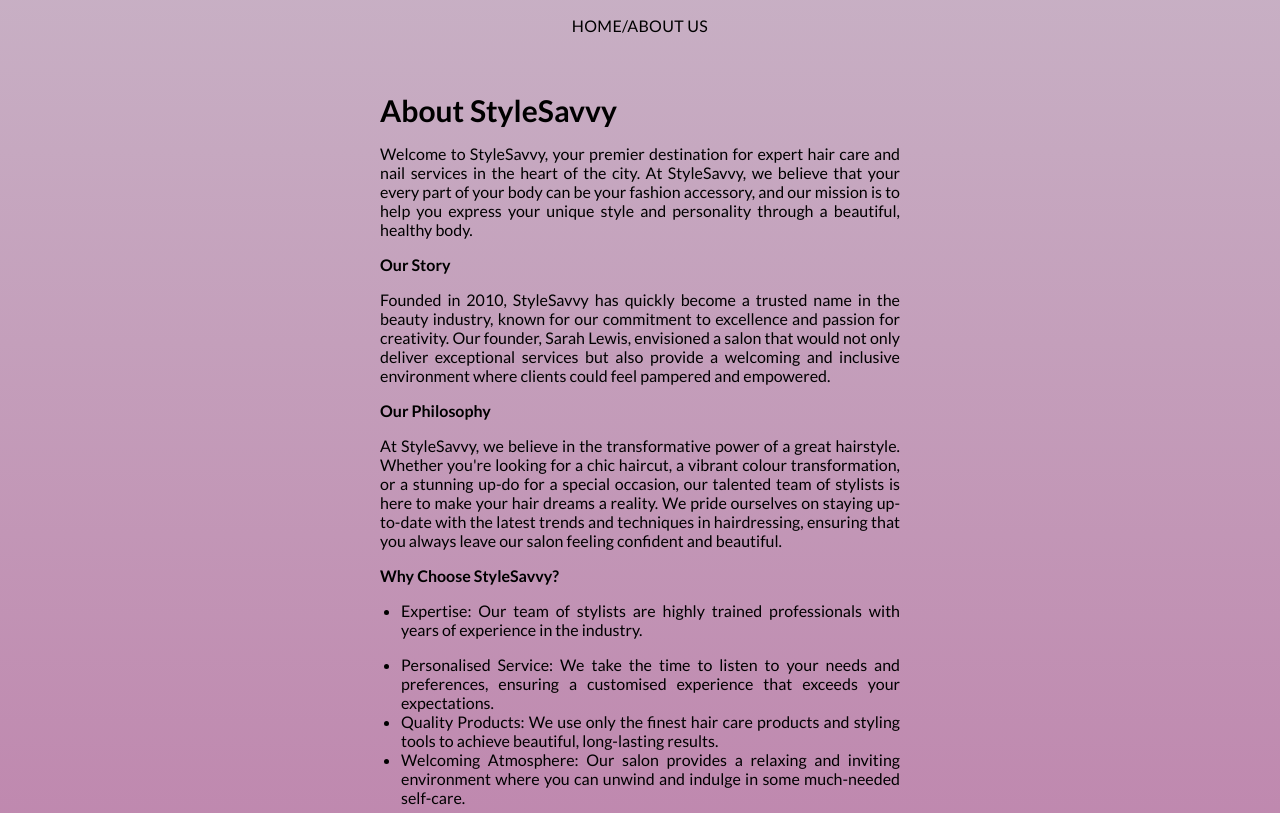
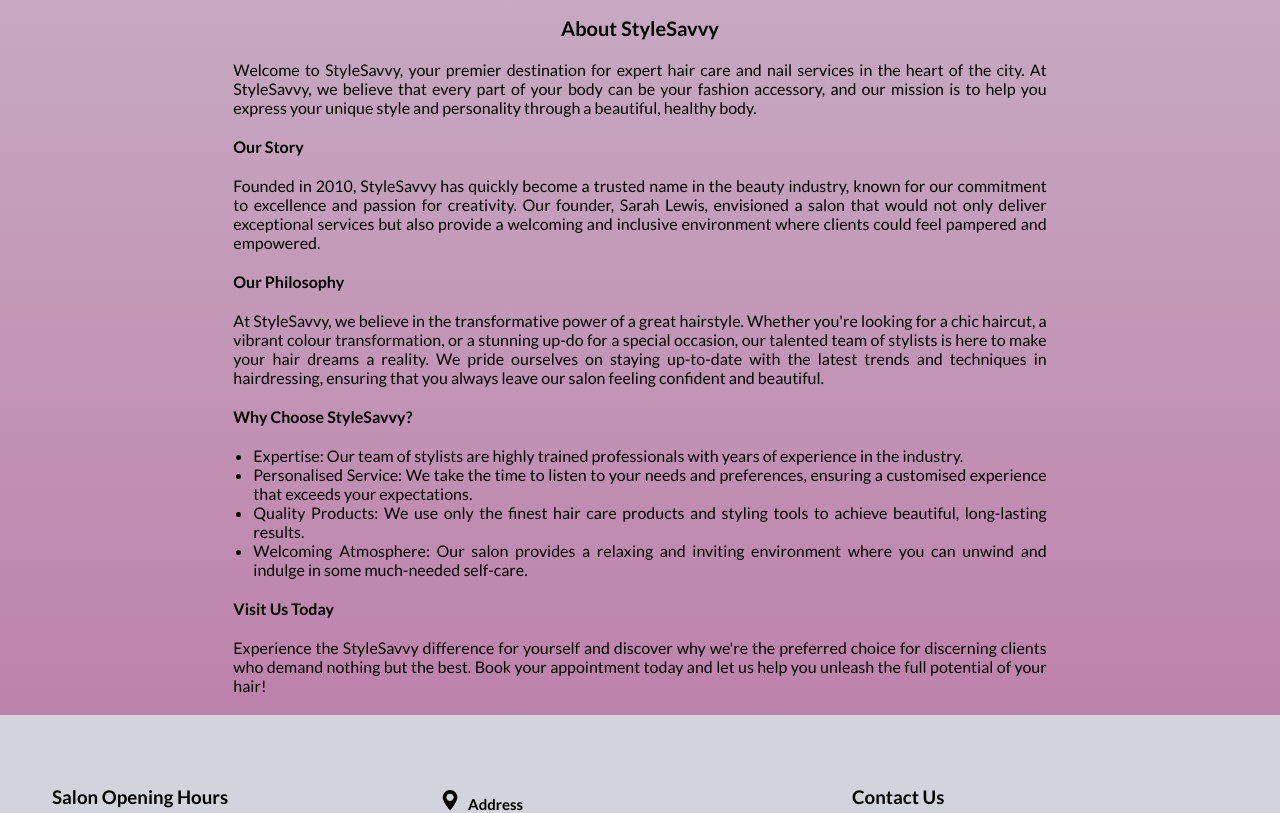
Before and after one commit to Tetsewa/StyleSavvy-Salon-Project, a React (Vite) app: page /AboutUs in a window 1280 px wide. Shown: the part 820-1633 px from the top of the page. Built offline with nearby package versions, Linux system fonts and the light colour scheme; a web font is replaced by a local one.

Commit message:
Update AboutUs.jsx

```diff
--- a/src/pages/AboutUs.jsx
+++ b/src/pages/AboutUs.jsx
@@ -1,34 +1,23 @@
 import React from 'react';
 import HomeBanner from '../components/HomeBanner';
 
-
 function About() {
     return (
-        <div >
+        <div>
             <HomeBanner/>
-            <div className="tracking-[0.02em] text-center uppercase h-9 m-5">
-                Home/About Us
-            </div>
-         <section className='w-1/2 mx-auto'>
-            <div className="inline-block px-10  [text-shadow:1px_0_0_rgba(0,_0,_0,_0),_0_1px_0_rgba(0,_0,_0,_0),_-1px_0_0_rgba(0,_0,_0,_0),_0_-1px_0_rgba(0,_0,_0,_0)] text-base m-5 text-justify">
-                <p className="m-0 text-[30px] font-alex-brush">
-                    <b>{`About StyleSavvy `}</b>
+            <section className='w-2/3 mx-auto'>
+                <div className="text-base m-5 text-justify">
+                    <p className="text-center mb-5 text-xl font-alex-brush">
+                        <b>About StyleSavvy</b>
                     </p>
-                <p >
-                    <span>
                     <p>
                         Welcome to StyleSavvy, your premier destination for expert hair
                         care and nail services in the heart of the city. At StyleSavvy, we
-                            believe that your every part of your body can be your fashion accessory, and our
+                        believe that every part of your body can be your fashion accessory, and our
                         mission is to help you express your unique style and personality
                         through a beautiful, healthy body.
                     </p>
-                    </span>
-                </p>
-                <p>
-                    <p>
-
-                        <div className="font-bold font-alex-brush">Our Story</div>
+                    <div className="font-bold font-alex-brush my-5">Our Story</div>
                     <p>
                         Founded in 2010, StyleSavvy has quickly become a trusted name in
                         the beauty industry, known for our commitment to excellence and
@@ -37,12 +26,7 @@
                         also provide a welcoming and inclusive environment where clients
                         could feel pampered and empowered.
                     </p>
-                    </p>
-                </p>
-                <p>
-                    <p>
-
-                        <div className="font-bold font-alex-brush">Our Philosophy</div>
+                    <div className="font-bold font-alex-brush my-5">Our Philosophy</div>
                     <p>
                         At StyleSavvy, we believe in the transformative power of a great
                         hairstyle. Whether you're looking for a chic haircut, a vibrant
@@ -52,78 +36,40 @@
                         trends and techniques in hairdressing, ensuring that you always
                         leave our salon feeling confident and beautiful.
                     </p>
-                    </p>
-                </p>
-                <p >
-                    <p>
-
-                        <div className="font-alex-brush font-bold">Why Choose StyleSavvy?</div>
-
-                    </p>
-                </p>
-                <ul className="m-0 pl-[21px]">
-                    <li className="mb-0">
-                        <p>
-                            <p>
+                    <div className="font-bold font-alex-brush my-5">Why Choose StyleSavvy?</div>
+                    <ul className="pl-5 mb-5">
+                        <li>
                             Expertise: Our team of stylists are highly trained professionals
                             with years of experience in the industry.
-                            </p>
-                        </p>
                         </li>
-                    <li className="mb-0">
-                        <span>
-                            <span>
+                        <li>
                             Personalised Service: We take the time to listen to your needs
                             and preferences, ensuring a customised experience that exceeds
                             your expectations.
-                            </span>
-                        </span>
                         </li>
-                    <li className="mb-0">
-                        <span>
-                            <span>
+                        <li>
                             Quality Products: We use only the finest hair care products and
                             styling tools to achieve beautiful, long-lasting results.
-                            </span>
-                        </span>
                         </li>
-                    <li className="mb-0">
-                        <span>
-                            <span>
+                        <li>
                             Welcoming Atmosphere: Our salon provides a relaxing and inviting
                             environment where you can unwind and indulge in some much-needed
                             self-care.
-                            </span>
-                        </span>
                         </li>
                     </ul>
-                <p >
-                    <span>
-                        <span>&nbsp;</span>
-                    </span>
+                    <p className="my-5">
+                        <b>Visit Us Today</b>
                     </p>
-                <p >
-                    <span>
-                        <b>Visit Us Today</b>
-                    </span>
-                </p>
-                <p >
-                    <span>
-                        <span>
+                    <p>
                         Experience the StyleSavvy difference for yourself and discover why
                         we're the preferred choice for discerning clients who demand
                         nothing but the best. Book your appointment today and let us help
                         you unleash the full potential of your hair!
-                        </span>
-                    </span>
                     </p>
                 </div>
             </section>
-
         </div>
-
-
     )
 }
 
-export default About
+export default About;
```
Lines whose indentation alone changed are shown as unchanged.
